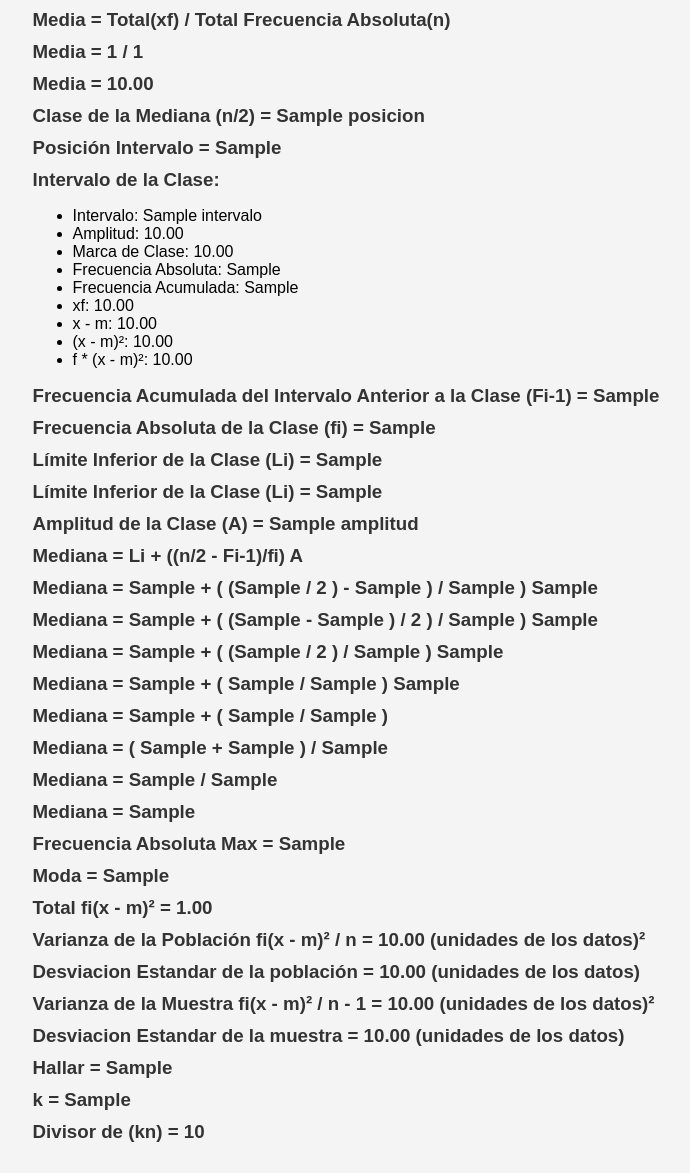
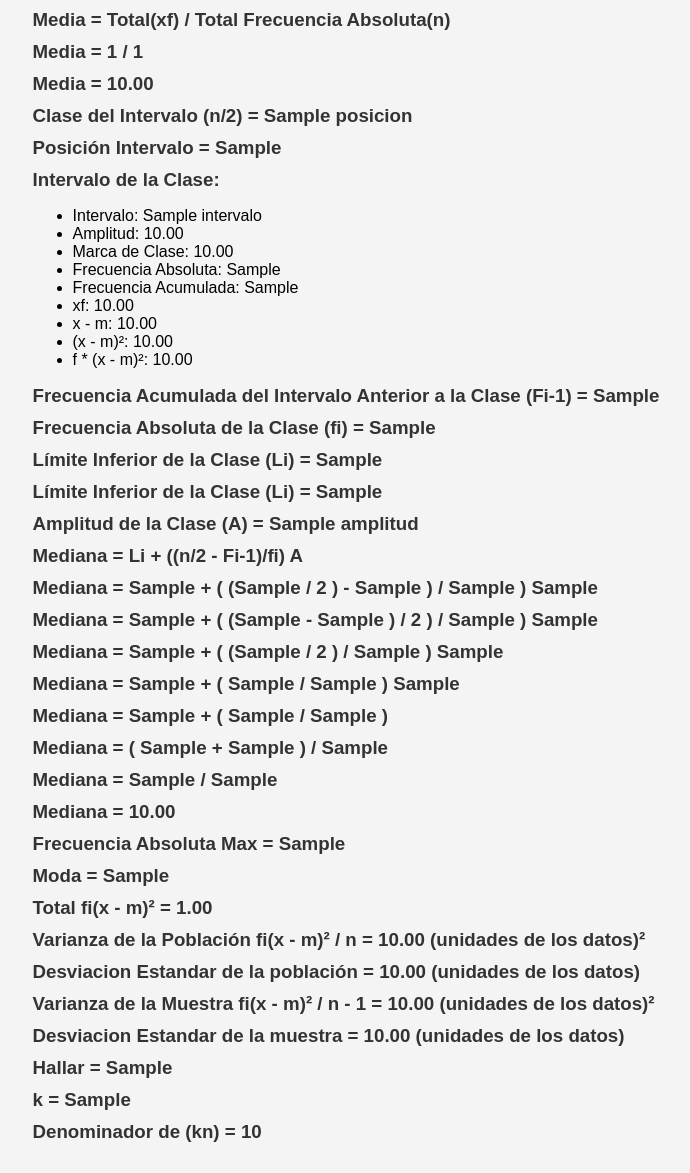
Before and after one commit to Edwin1078/FrecuenciApp, a Django app: template frecuencia/templates/generar_tabla.html in a window 1280 px wide. Shown: the part 496-1669 px from the top of the page, without its empty margins (294-984 px from the left). Run offline with Django 5.2, Linux system fonts and the light colour scheme; the template is opened without the code that fills it: most values are stand-ins (such as "Sample title", 1, 10 or a date in 2020).

Commit message:
Correccion de la formula de la mediana

```diff
--- a/frecuencia/forms.py
+++ b/frecuencia/forms.py
@@ -15,4 +15,4 @@ class IntervaloFrecuenciaForm(forms.Form):
 
 
     datoH = forms.ChoiceField(label = 'Hallar',choices=DATOS_CHOICES )
-    k = forms.IntegerField(label='Número', min_value=0, required=True )
+    k = forms.IntegerField(label='Número', min_value=0, required=False )
--- a/frecuencia/templates/generar_tabla.html
+++ b/frecuencia/templates/generar_tabla.html
@@ -99,7 +99,7 @@
         </tr>
         {% endfor %}
     </table>
-    {% comment %} <a href="{% url 'hallar' %}">Hallar</a> {% endcomment %}
+
     <div class="resultados">
         <h3>Media = {{ media|floatformat:2 }}</h3>
         <h3>Mediana = {{ r }}</h3>
@@ -109,15 +109,13 @@
         <h3>Varianza de la Muestra = {{ varianza_m|floatformat:2 }}</h3>
         <h3>Desviación de la Muestra = {{ desviacion_estandar_m|floatformat:2 }}</h3>
     </div>
-
-    </div>
     <div>
         <h3>Total Frecuencia Absoluta (n) = {{ total_frecuencia_absoluta }}</h3>
         <h3>Total (xf) = {{ total_xf }}</h3>
         <h3>Media = Total(xf) / Total Frecuencia Absoluta(n)</h3>
         <h3>Media = {{ total_xf }} / {{ total_frecuencia_absoluta }}</h3>
         <h3>Media = {{ media|floatformat:2 }}</h3>
-        <h3>Clase de la Mediana (n/2) = {{ posicion }}</h3>
+        <h3>Clase del Intervalo (n/2) = {{ posicion }}</h3>
         <h3>Posición Intervalo = {{ fila_encontrada.frecuencia_acumulada }}</h3>
         <h3>Intervalo de la Clase:</h3>
             <ul>
@@ -142,9 +140,9 @@
         <h3>Mediana = {{ li }} + ( ({{ op2 }} / 2 ) / {{ fi }} ) {{ a }}</h3>
         <h3>Mediana = {{ li }} + ( {{ op2 }} / {{ op3 }} ) {{ a }}</h3>
         <h3>Mediana = {{ li }} + ( {{ op4 }} / {{ op3 }} )</h3>
-        <h3>Mediana = ( {{ op5 }} +  {{ op3 }} ) / {{ op3 }} </h3>
+        <h3>Mediana = ( {{ op5 }} +  {{ op4 }} ) / {{ op3 }} </h3>
         <h3>Mediana = {{ op6 }} /  {{ op3 }} </h3>
-        <h3>Mediana = {{ r }} </h3>
+        <h3>Mediana = {{ r|floatformat:2 }} </h3>
         <h3>Frecuencia Absoluta Max = {{ frecuencia_max }}</h3>
         <h3>Moda = {{ fila_encontrada_m.marca_clase }}</h3>
         <h3>Total fi(x - m)² = {{ total_f_x_m|floatformat:2 }}</h3>
@@ -154,7 +152,7 @@
         <h3>Desviacion Estandar de la muestra = {{ desviacion_estandar_m|floatformat:2 }} (unidades de los datos) </h3>
         <h3>Hallar = {{ dato_h }} </h3>
         <h3>k = {{ k }} </h3>
-        <h3>Divisor de (kn) = {{ valor }} </h3>
+        <h3>Denominador de (kn) = {{ valor }} </h3>
     </div>
 </body>
 </html>
--- a/frecuencia/views.py
+++ b/frecuencia/views.py
@@ -112,7 +112,7 @@ def generar_tabla(request):
                 op3 = 2 * fi
                 op4 = op2 * a
                 op5 = li * op3
-                op6 = op5 + op3
+                op6 = op5 + op4
                 r = op6/op3
                 varianza_p = total_f_x_m / n
                 desviacion_estandar_p = varianza_p ** 0.5
```
